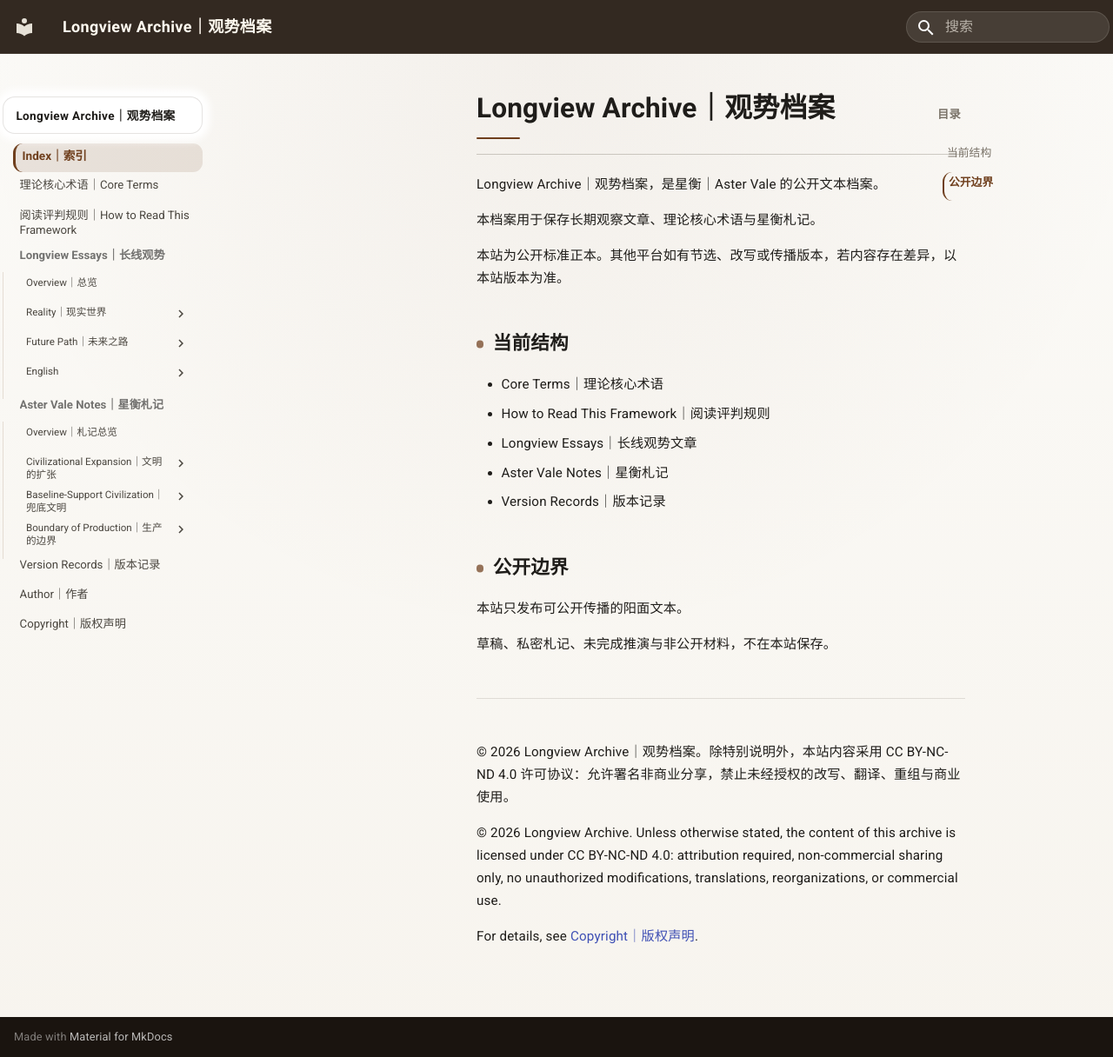
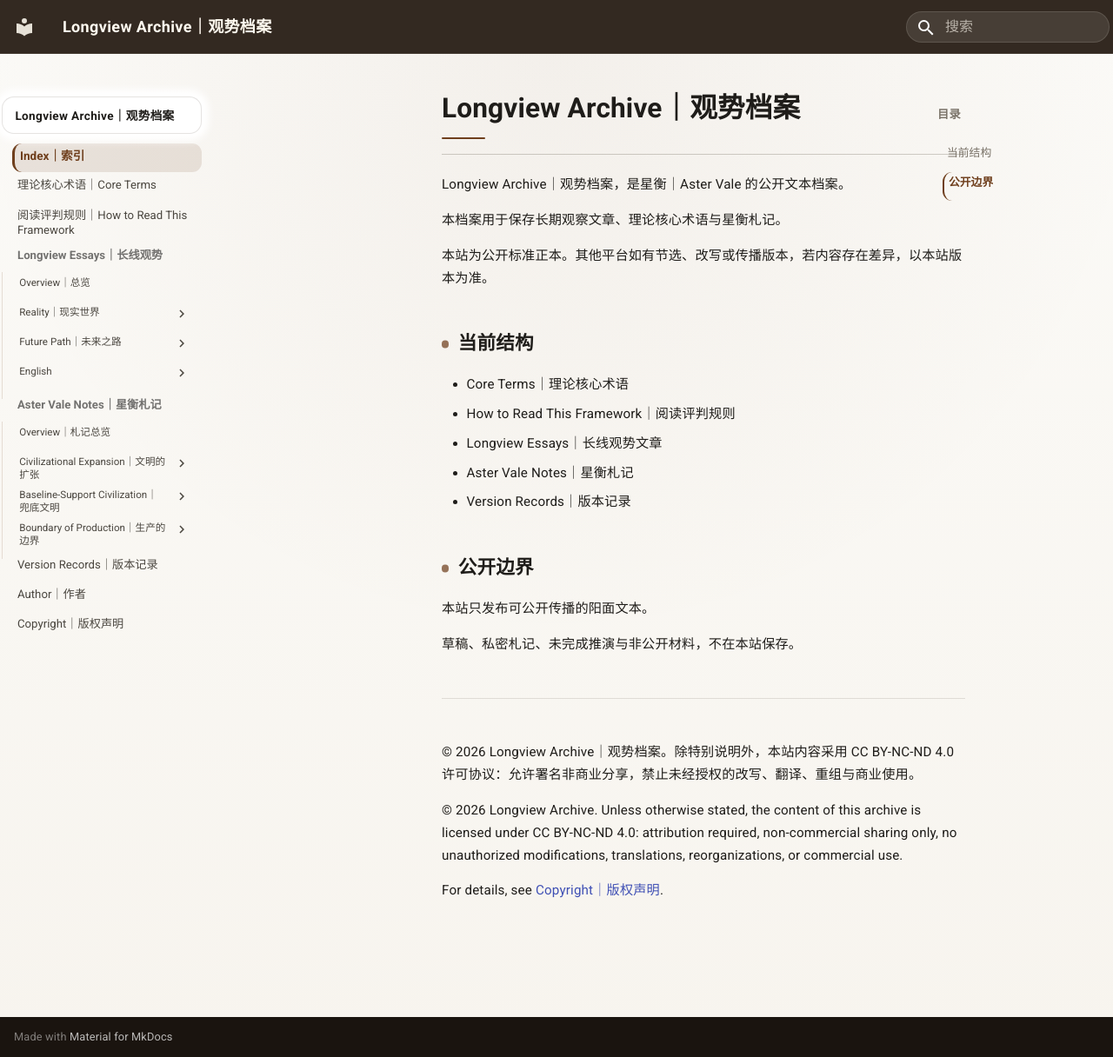
Before and after one commit to guanshi1688/longview-archive, an MkDocs documentation site: the page built from docs/index.md, in a window 1280 px wide and 1216 px high. Shown: the whole window at 87% size. Built offline with MkDocs 1.6.1 and Material for MkDocs 9.7.7, drawn with Linux system fonts in a browser that asks for light colours.

Commit message:
Update extra.css

```diff
--- a/docs/stylesheets/extra.css
+++ b/docs/stylesheets/extra.css
@@ -969,3 +969,60 @@
     page-break-after: avoid;
   }
 }
+
+/* =========================================================
+   Temporary Primary Sidebar Inner Width Fix
+   固定左栏边界，只扩展内部文字空间
+   ========================================================= */
+
+@media screen and (min-width: 76.25em) {
+
+  /* 左栏外边界保持不动 */
+  .md-sidebar--primary {
+    width: 20rem;
+    min-width: 20rem;
+    flex: 0 0 20rem;
+    padding-right: 1.2rem;
+    box-sizing: border-box;
+  }
+
+  /* 压缩内部无效留白 */
+  .md-sidebar--primary .md-sidebar__scrollwrap {
+    width: 100% !important;
+    max-width: none !important;
+    margin: 0 !important;
+    padding-left: 0.10rem !important;
+    padding-right: 0.10rem !important;
+    box-sizing: border-box;
+  }
+
+  .md-sidebar--primary .md-sidebar__inner,
+  .md-sidebar--primary .md-nav,
+  .md-sidebar--primary .md-nav__list,
+  .md-sidebar--primary .md-nav__item {
+    width: 100% !important;
+    max-width: none !important;
+    box-sizing: border-box;
+  }
+
+  /* 减少树状层级缩进 */
+  .md-sidebar--primary .md-nav__toggle ~ .md-nav {
+    padding-left: 0.14rem !important;
+  }
+
+  /* 普通导航项扩大文字可用宽度 */
+  .md-sidebar--primary .md-nav__link {
+    width: 100% !important;
+    max-width: none !important;
+    margin-right: 0 !important;
+    padding-left: 0.30rem !important;
+    padding-right: 0.18rem !important;
+    box-sizing: border-box;
+  }
+
+  /* 文章层进一步压缩左右内边距 */
+  .md-sidebar--primary .md-nav .md-nav .md-nav__link {
+    padding-left: 0.22rem !important;
+    padding-right: 0.12rem !important;
+  }
+}
```
